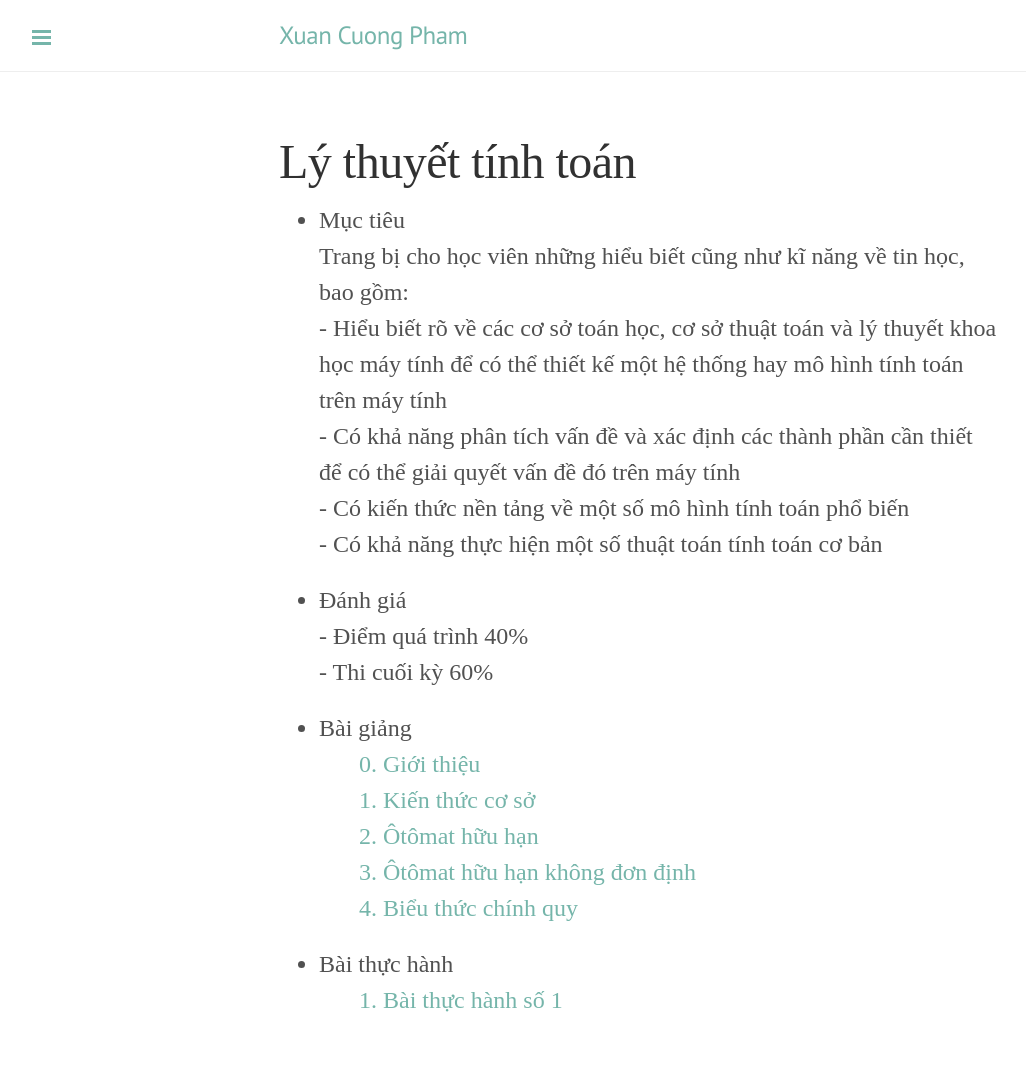
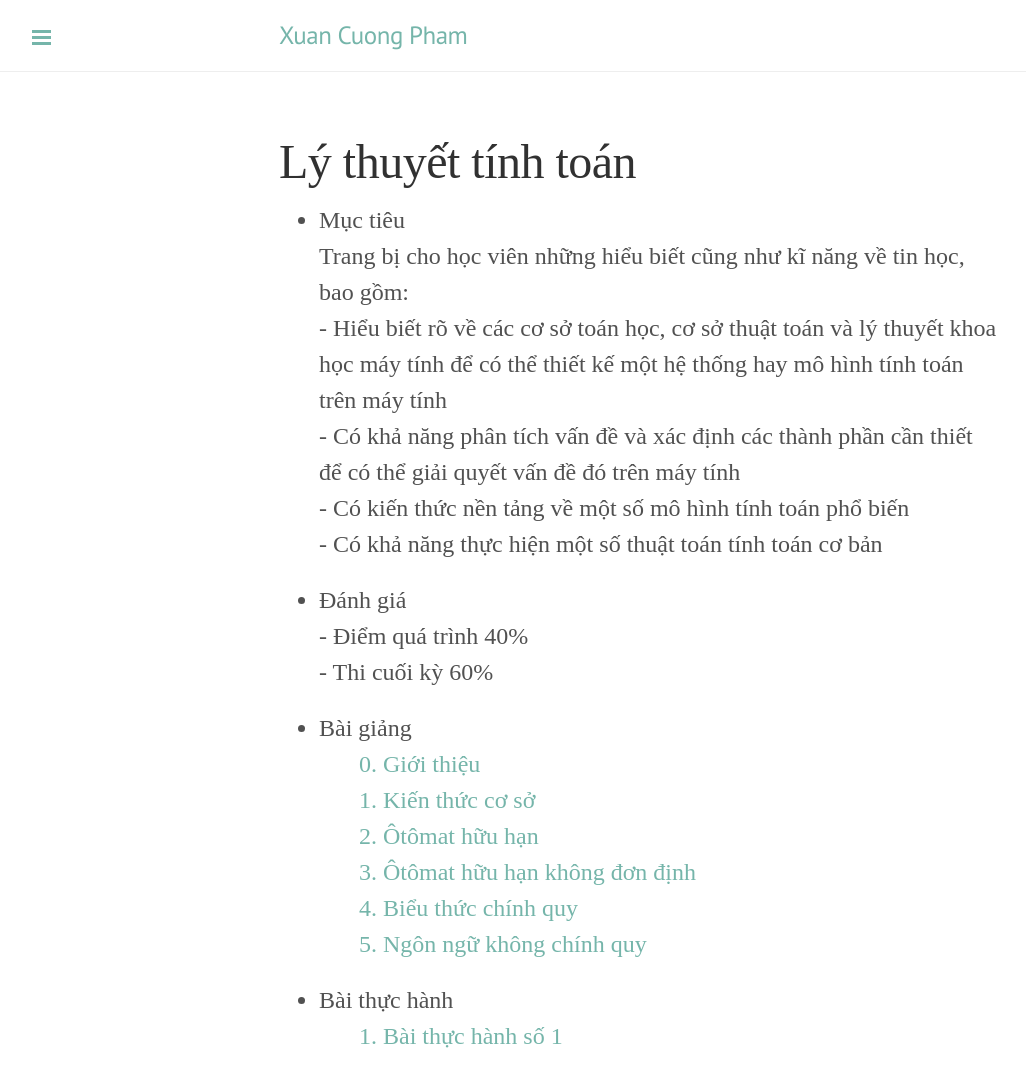
Before and after one commit to villahp/villahp.github.io, a Jekyll site: the page built from teaching/lttt.html, in a window 1280 px wide. Shown: the whole page, without its empty margins (1-1027 px from the left). Built offline with Jekyll 4.4.1, drawn with Linux system fonts in a browser that asks for light colours; Markdown is read by kramdown in place of the engine named in the settings; before the commit the page ends 1038 px from its top, so only the background shows below that.

Commit message:
update chap 5 ToC Course

```diff
--- a/teaching/lttt.html
+++ b/teaching/lttt.html
@@ -28,6 +28,7 @@ mô hình tính toán trên máy tính </br>
 		<li> <a href="/download/LTTT/Slide/Chap 2.pdf">2. Ôtômat hữu hạn</a>
 		<li> <a href="/download/LTTT/Slide/Chap 3.pdf">3. Ôtômat hữu hạn không đơn định</a>
 		<li> <a href="/download/LTTT/Slide/Chap 4.pdf">4. Biểu thức chính quy</a>
+		<li> <a href="/download/LTTT/Slide/Chap 5.pdf">5. Ngôn ngữ không chính quy</a>
 	</ul>
 
 	<li> Bài thực hành
```
Also changed, not shown: about.md (+1 -0 lines), 1 other file.
